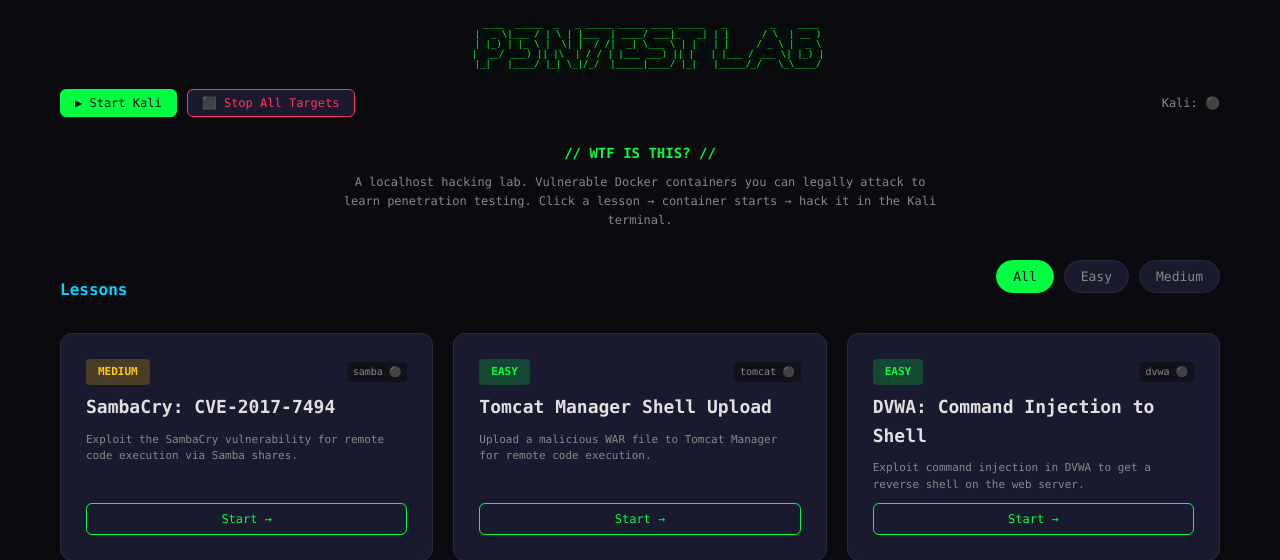
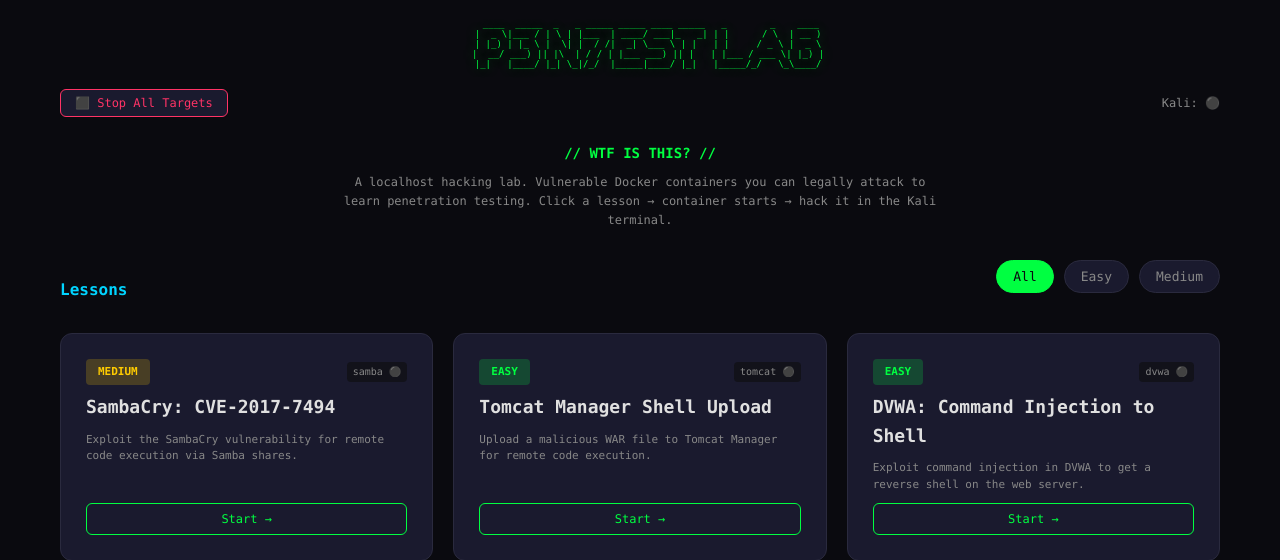
Before and after one commit to nixfred/metasploit, a Flask app: page / in a window 1280 px wide. Shown: the top 560 px of the page. Run offline with Flask 2, Linux system fonts and the light colour scheme.

Commit message:
Remove Kali Start button - lessons auto-start Kali
launchLesson() starts Kali before redirecting, so manual start not needed.
Keep Stop Kali and Terminal link (shown when running).

🤖 Generated with [Claude Code](https://claude.com/claude-code)

Co-Authored-By: Claude Opus 4.5 <noreply@anthropic.com>

```diff
--- a/lab-ui/templates/index.html
+++ b/lab-ui/templates/index.html
@@ -20,9 +20,8 @@
             </pre>
             <div class="header-row">
                 <div class="header-actions-left">
-                    <button class="btn btn-primary btn-small" id="kali-start-btn" onclick="startKali()">▶ Start Kali</button>
+                    <a id="kali-quick-link" href="#" target="_blank" class="btn btn-small" style="display:none;">🖥️ Kali Terminal</a>
                     <button class="btn btn-danger btn-small" id="kali-stop-btn" onclick="stopKali()" style="display:none;">⬛ Stop Kali</button>
-                    <a id="kali-quick-link" href="#" target="_blank" class="btn btn-small" style="display:none;">🖥️ Terminal</a>
                     <button class="btn btn-danger btn-small" onclick="stopAllContainers()">⬛ Stop All Targets</button>
                 </div>
                 <div class="header-actions">
@@ -160,20 +159,17 @@
 
                 // Update Kali status and buttons
                 const kaliHeader = document.getElementById('kali-status-header');
-                const kaliStartBtn = document.getElementById('kali-start-btn');
                 const kaliStopBtn = document.getElementById('kali-stop-btn');
                 const kaliTermLink = document.getElementById('kali-quick-link');
 
                 if (data.kali && data.kali.running) {
                     kaliHeader.textContent = 'Kali: ✅';
                     kaliHeader.classList.add('running');
-                    kaliStartBtn.style.display = 'none';
                     kaliStopBtn.style.display = 'inline-block';
                     kaliTermLink.style.display = 'inline-block';
                 } else {
                     kaliHeader.textContent = 'Kali: ⚫';
                     kaliHeader.classList.remove('running');
-                    kaliStartBtn.style.display = 'inline-block';
                     kaliStopBtn.style.display = 'none';
                     kaliTermLink.style.display = 'none';
                 }
@@ -200,22 +196,6 @@
             } catch (e) {
                 console.error('Stop failed:', e);
             }
-        }
-
-        async function startKali() {
-            const btn = document.getElementById('kali-start-btn');
-            btn.textContent = 'Starting...';
-            btn.disabled = true;
-            try {
-                await fetch('/api/kali/start', { method: 'POST' });
-            } catch (e) {
-                console.error('Start Kali failed:', e);
-            }
-            setTimeout(() => {
-                checkStatus();
-                btn.textContent = '▶ Start Kali';
-                btn.disabled = false;
-            }, 3000);
         }
 
         async function stopKali() {
```
